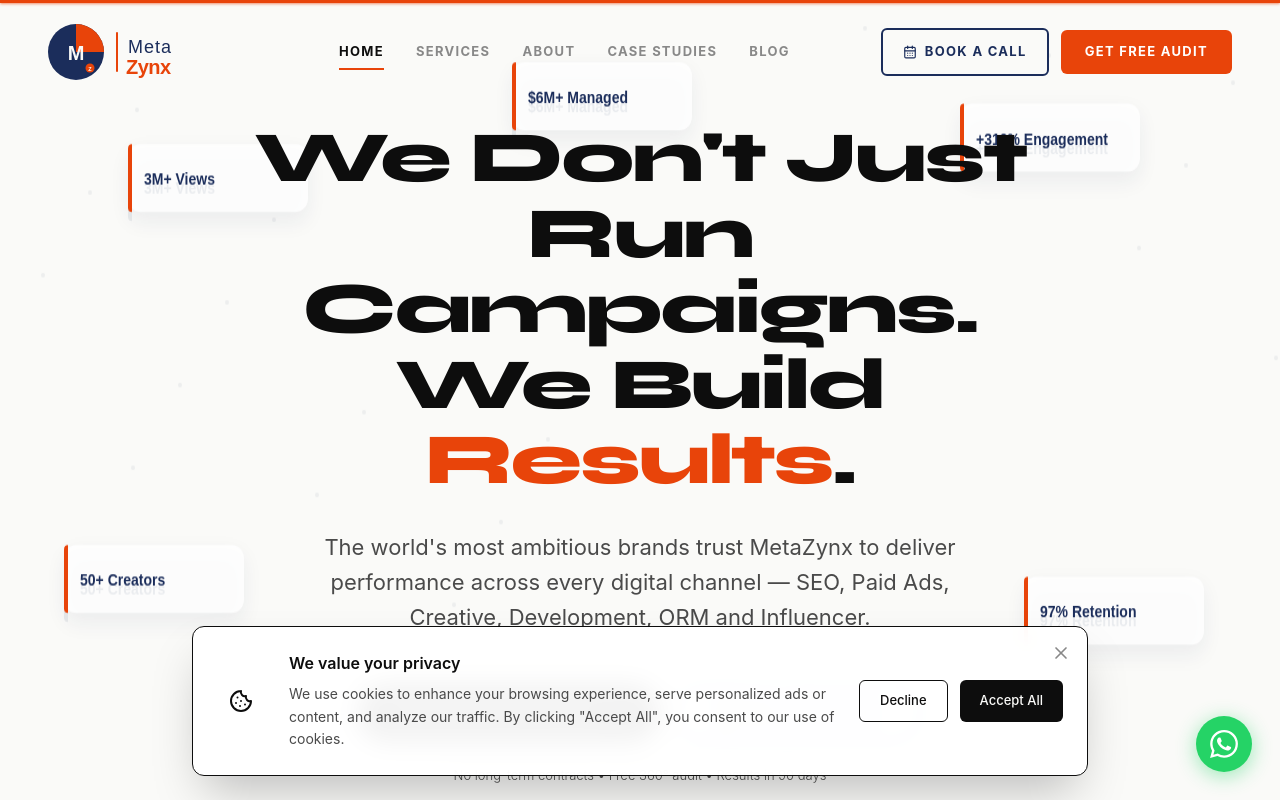
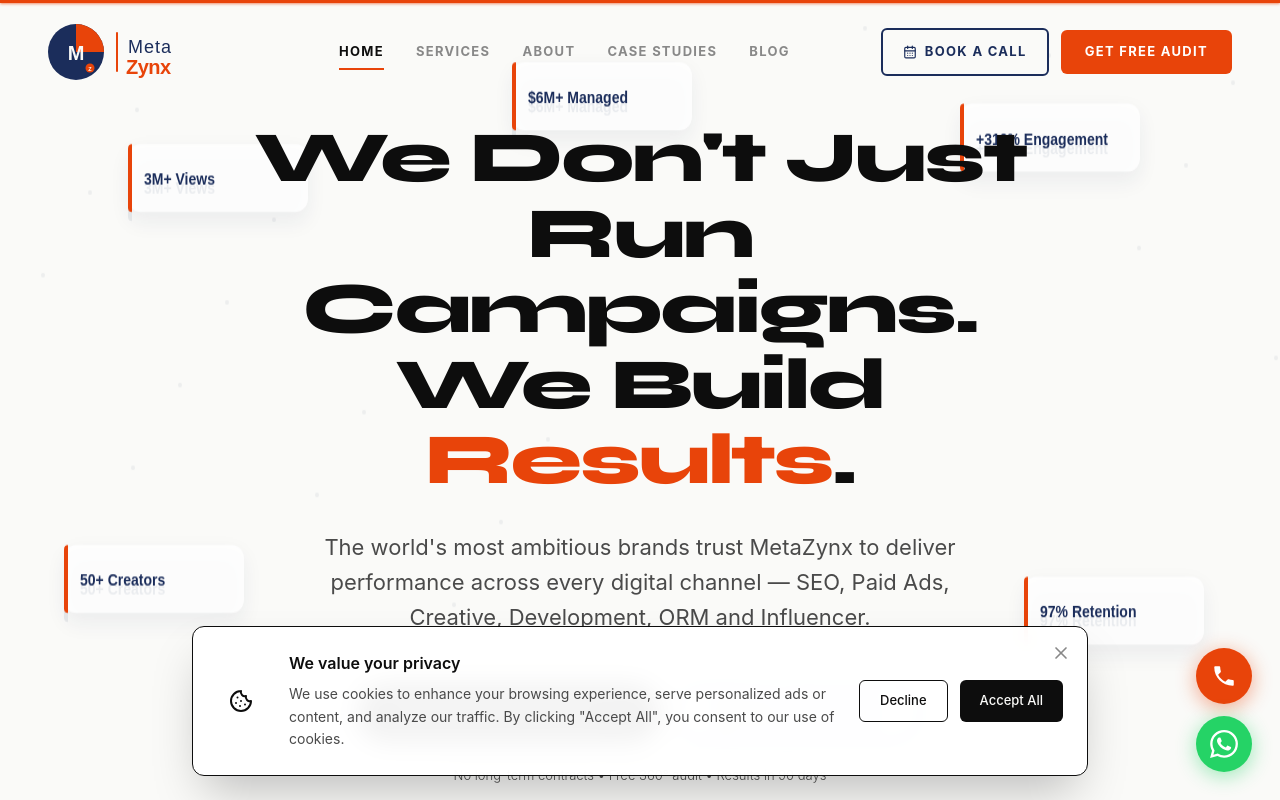
Before and after one commit to MetaZynx/MetaZynx-, a Next.js app: page / in a window 1280 px wide. Shown: the top 800 px of the page. Built offline with nearby package versions, Linux system fonts and the light colour scheme.

Commit message:
Update WhatsAppButton.tsx

```diff
--- a/components/WhatsAppButton.tsx
+++ b/components/WhatsAppButton.tsx
@@ -1,5 +1,4 @@
 "use client";
-
 import { useEffect, useState } from "react";
 
 export default function WhatsAppButton() {
@@ -13,15 +12,62 @@ export default function WhatsAppButton() {
   if (!mounted) return null;
 
   return (
+    <div
+      style={{
+        position: "fixed",
+        bottom: "28px",
+        right: "28px",
+        display: "flex",
+        flexDirection: "column",
+        alignItems: "center",
+        gap: "12px",
+        zIndex: 99999,
+      }}
+    >
+      {/* Call Button — opens dialpad with MetaZynx number */}
+      <a
+        href="tel:+916026767767"
+        aria-label="Call MetaZynx"
+        style={{
+          width: "56px",
+          height: "56px",
+          backgroundColor: "#E8440A",
+          borderRadius: "50%",
+          display: "flex",
+          alignItems: "center",
+          justifyContent: "center",
+          boxShadow: "0 4px 20px rgba(232,68,10,0.45)",
+          cursor: "pointer",
+          textDecoration: "none",
+          transition: "transform 0.2s ease, box-shadow 0.2s ease",
+        }}
+        onMouseEnter={(e) => {
+          (e.currentTarget as HTMLAnchorElement).style.transform = "scale(1.1)";
+          (e.currentTarget as HTMLAnchorElement).style.boxShadow = "0 6px 28px rgba(232,68,10,0.6)";
+        }}
+        onMouseLeave={(e) => {
+          (e.currentTarget as HTMLAnchorElement).style.transform = "scale(1)";
+          (e.currentTarget as HTMLAnchorElement).style.boxShadow = "0 4px 20px rgba(232,68,10,0.45)";
+        }}
+      >
+        <svg
+          width="26"
+          height="26"
+          viewBox="0 0 24 24"
+          fill="white"
+          xmlns="http://www.w3.org/2000/svg"
+        >
+          <path d="M6.6 10.8c1.4 2.8 3.8 5.1 6.6 6.6l2.2-2.2c.3-.3.7-.4 1-.2 1.1.4 2.3.6 3.6.6.6 0 1 .4 1 1V20c0 .6-.4 1-1 1C10.6 21 3 13.4 3 4c0-.6.4-1 1-1h3.5c.6 0 1 .4 1 1 0 1.3.2 2.5.6 3.6.1.3 0 .7-.2 1L6.6 10.8z" />
+        </svg>
+      </a>
+
+      {/* WhatsApp Button */}
       <a
         href="https://wa.me/916026767767"
         target="_blank"
         rel="noopener noreferrer"
         aria-label="Chat with MetaZynx on WhatsApp"
         style={{
-        position: "fixed",
-        bottom: "28px",
-        right: "28px",
           width: "56px",
           height: "56px",
           backgroundColor: "#25D366",
@@ -30,16 +76,17 @@ export default function WhatsAppButton() {
           alignItems: "center",
           justifyContent: "center",
           boxShadow: "0 4px 20px rgba(37,211,102,0.45)",
-        zIndex: 99999,
           cursor: "pointer",
           textDecoration: "none",
           transition: "transform 0.2s ease, box-shadow 0.2s ease",
         }}
         onMouseEnter={(e) => {
           (e.currentTarget as HTMLAnchorElement).style.transform = "scale(1.1)";
+          (e.currentTarget as HTMLAnchorElement).style.boxShadow = "0 6px 28px rgba(37,211,102,0.6)";
         }}
         onMouseLeave={(e) => {
           (e.currentTarget as HTMLAnchorElement).style.transform = "scale(1)";
+          (e.currentTarget as HTMLAnchorElement).style.boxShadow = "0 4px 20px rgba(37,211,102,0.45)";
         }}
       >
         <svg
@@ -52,5 +99,6 @@ export default function WhatsAppButton() {
           <path d="M17.472 14.382c-.297-.149-1.758-.867-2.03-.967-.273-.099-.471-.148-.67.15-.197.297-.767.966-.94 1.164-.173.199-.347.223-.644.075-.297-.15-1.255-.463-2.39-1.475-.883-.788-1.48-1.761-1.653-2.059-.173-.297-.018-.458.13-.606.134-.133.298-.347.446-.52.149-.174.198-.298.298-.497.099-.198.05-.371-.025-.52-.075-.149-.669-1.612-.916-2.207-.242-.579-.487-.5-.669-.51-.173-.008-.371-.01-.57-.01-.198 0-.52.074-.792.372-.272.297-1.04 1.016-1.04 2.479 0 1.462 1.065 2.875 1.213 3.074.149.198 2.096 3.2 5.077 4.487.709.306 1.262.489 1.694.625.712.227 1.36.195 1.871.118.571-.085 1.758-.719 2.006-1.413.248-.694.248-1.289.173-1.413-.074-.124-.272-.198-.57-.347m-5.421 7.403h-.004a9.87 9.87 0 01-5.031-1.378l-.361-.214-3.741.982.998-3.648-.235-.374a9.86 9.86 0 01-1.51-5.26c.001-5.45 4.436-9.884 9.888-9.884 2.64 0 5.122 1.03 6.988 2.898a9.825 9.825 0 012.893 6.994c-.003 5.45-4.437 9.884-9.885 9.884m8.413-18.297A11.815 11.815 0 0012.05 0C5.495 0 .16 5.335.157 11.892c0 2.096.547 4.142 1.588 5.945L.057 24l6.305-1.654a11.882 11.882 0 005.683 1.448h.005c6.554 0 11.89-5.335 11.893-11.893a11.821 11.821 0 00-3.48-8.413z" />
         </svg>
       </a>
+    </div>
   );
 }
```
Lines whose indentation alone changed are shown as unchanged.
